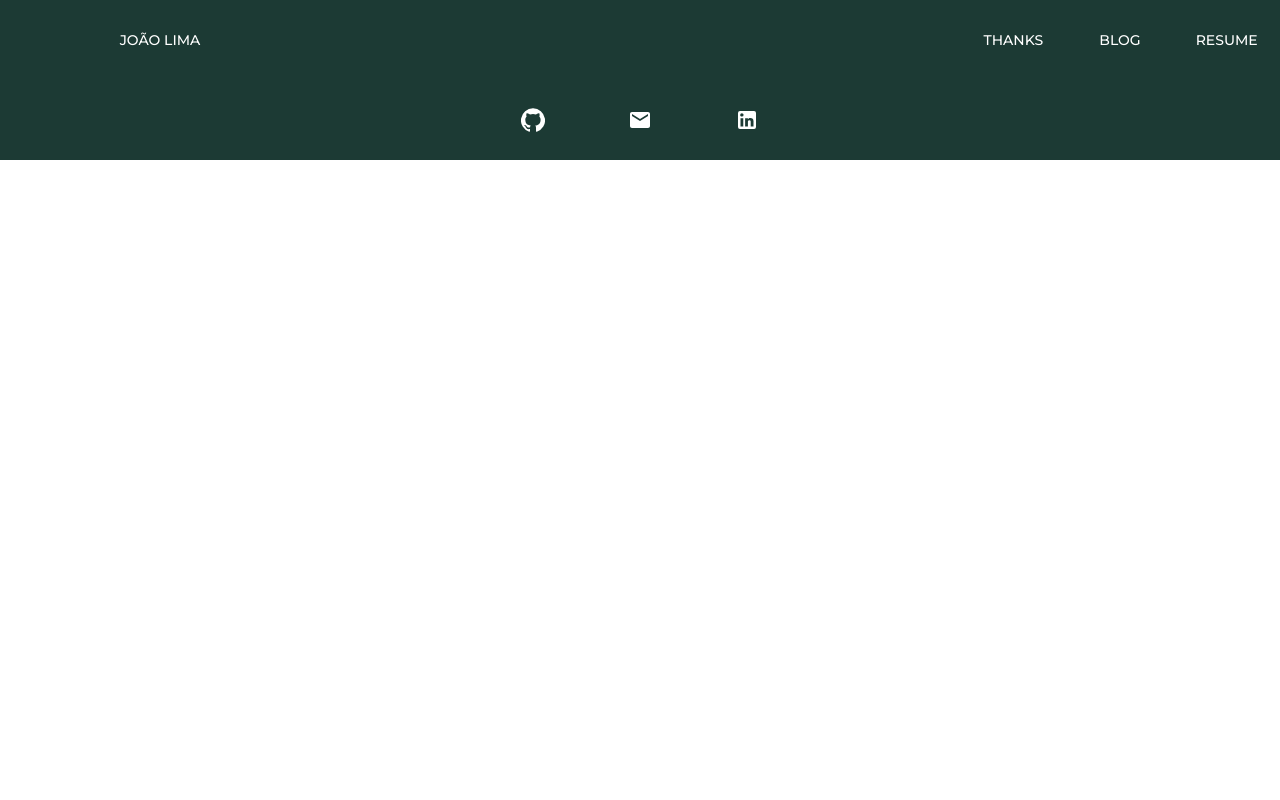
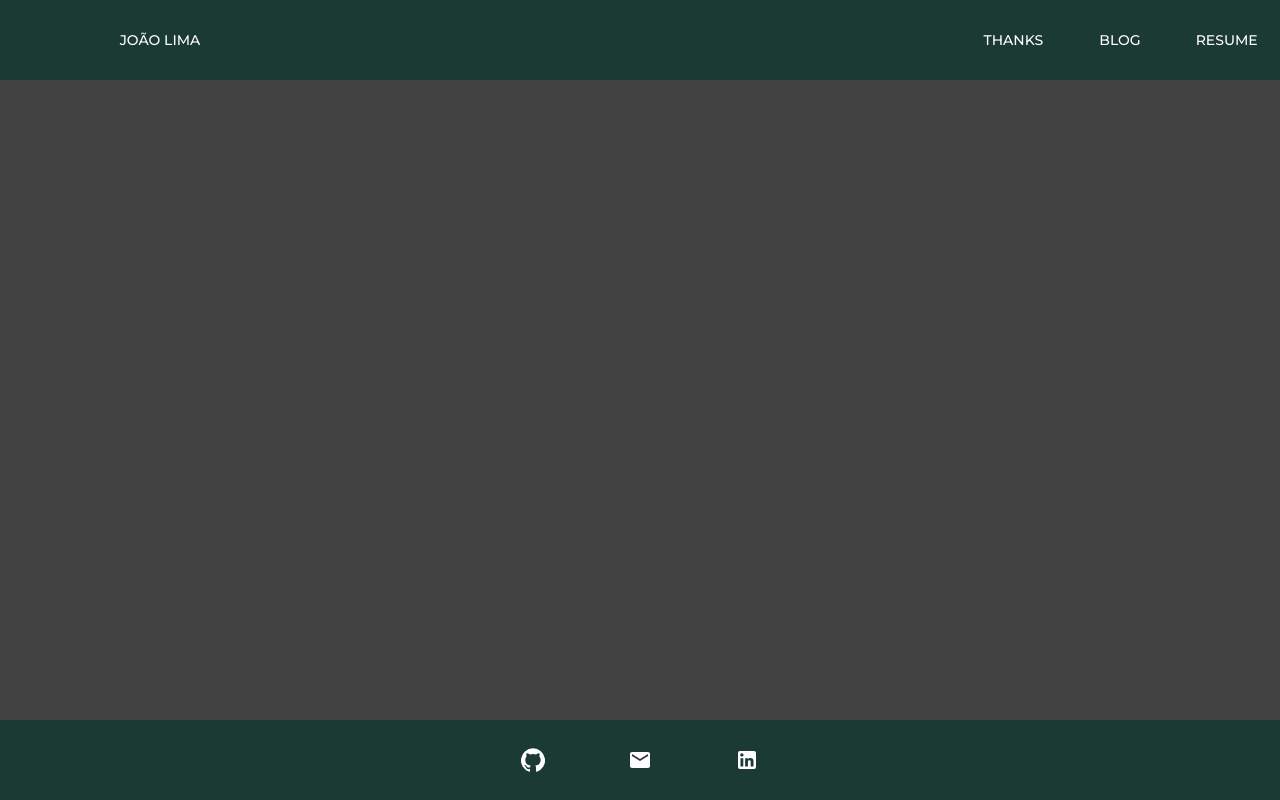
Before and after one commit to jgdclima/website, a React (Create React App) app: page /creative in a window 1280 px wide. Built offline with nearby package versions, Linux system fonts and the light colour scheme.

Commit message:
pages now use PageTemplate

```diff
--- a/src/pages/Creative.tsx
+++ b/src/pages/Creative.tsx
@@ -1,4 +1,6 @@
 import React, { ReactElement } from 'react'
+import PageTemplate from '../components/PageTemplate'
+
 
 interface Props {
 
@@ -6,9 +8,9 @@ interface Props {
 
 function Creative({ }: Props): ReactElement {
     return (
-        <div>
+        <PageTemplate>
 
-        </div>
+        </PageTemplate>
     )
 }
 
--- a/src/pages/Design.tsx
+++ b/src/pages/Design.tsx
@@ -1,4 +1,6 @@
 import React, { ReactElement } from 'react'
+import PageTemplate from '../components/PageTemplate'
+
 
 interface Props {
 
@@ -6,9 +8,9 @@ interface Props {
 
 function Design({ }: Props): ReactElement {
     return (
-        <div>
+        <PageTemplate>
 
-        </div>
+        </PageTemplate>
     )
 }
 
--- a/src/pages/Dev.tsx
+++ b/src/pages/Dev.tsx
@@ -1,4 +1,5 @@
 import React, { ReactElement } from 'react'
+import PageTemplate from '../components/PageTemplate'
 
 interface Props {
 
@@ -6,9 +7,9 @@ interface Props {
 
 function Dev({ }: Props): ReactElement {
     return (
-        <div>
+        <PageTemplate>
 
-        </div>
+        </PageTemplate>
     )
 }
 
```
